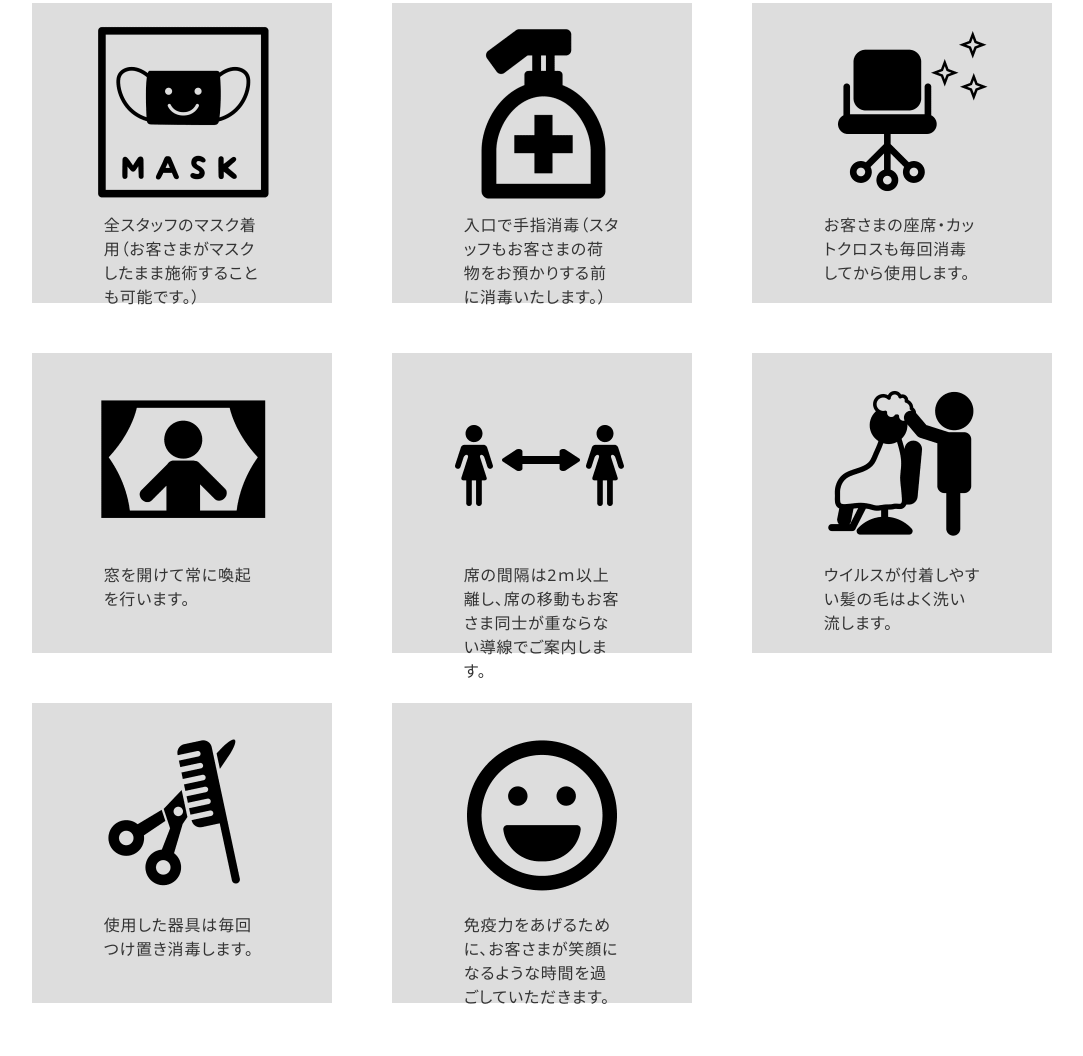
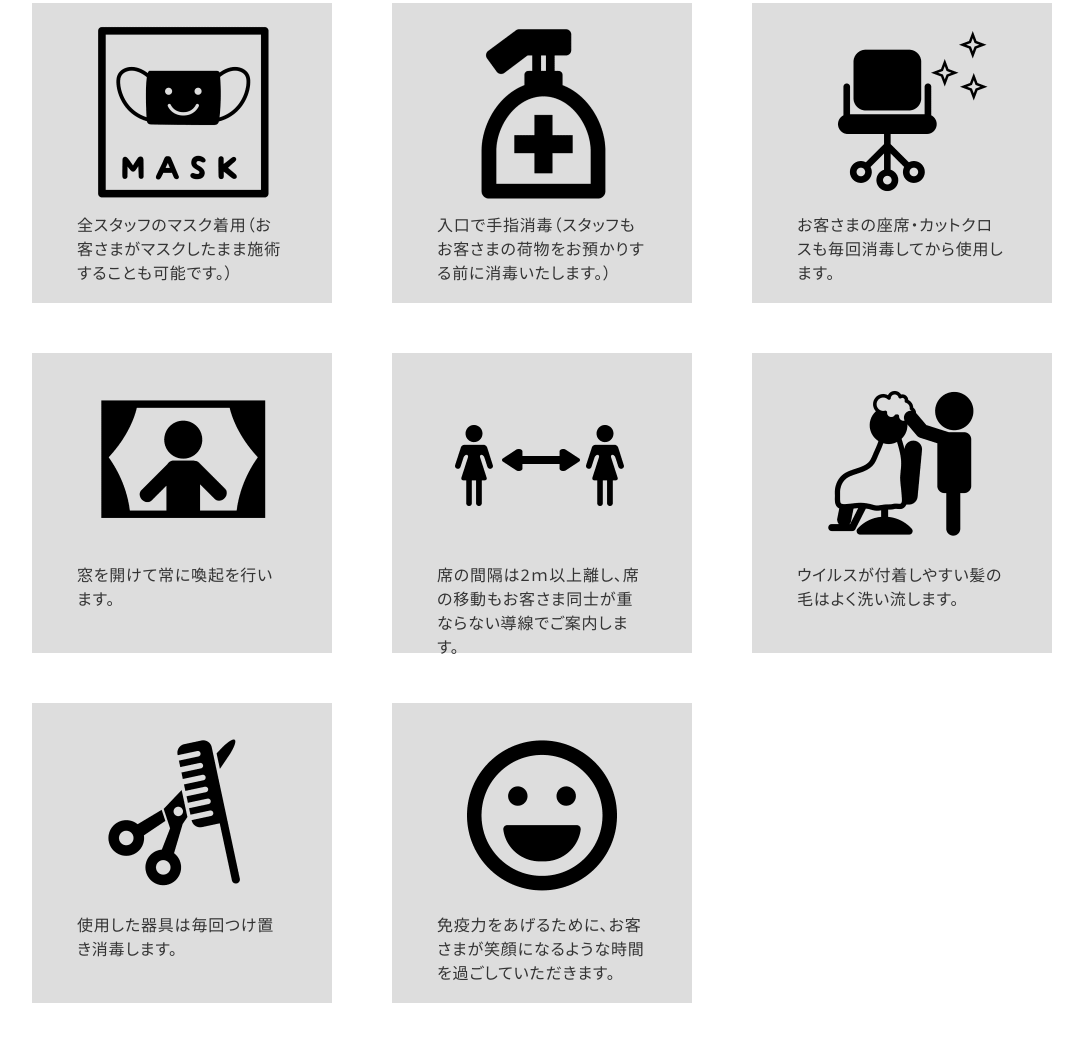
Before and after one commit to Kotori-hub/portfolio_test, a plain HTML site: page index.html in a window 1280 px wide. Shown: the part 1716-2772 px from the top of the page, without its empty margins (98-1181 px from the left). Drawn offline with nearby package versions, Linux system fonts and the light colour scheme.

Commit message:
Update styles.css

```diff
--- a/css/styles.css
+++ b/css/styles.css
@@ -553,7 +553,8 @@ body.menu-open .nav__open {
     top: 70%;
     left: 50%;
     transform: translateX(-50%);
-    width: 52.15%;
+    width: 70%;
+    display: block;
 }
 
 /*---------------measures---------------*/
```
